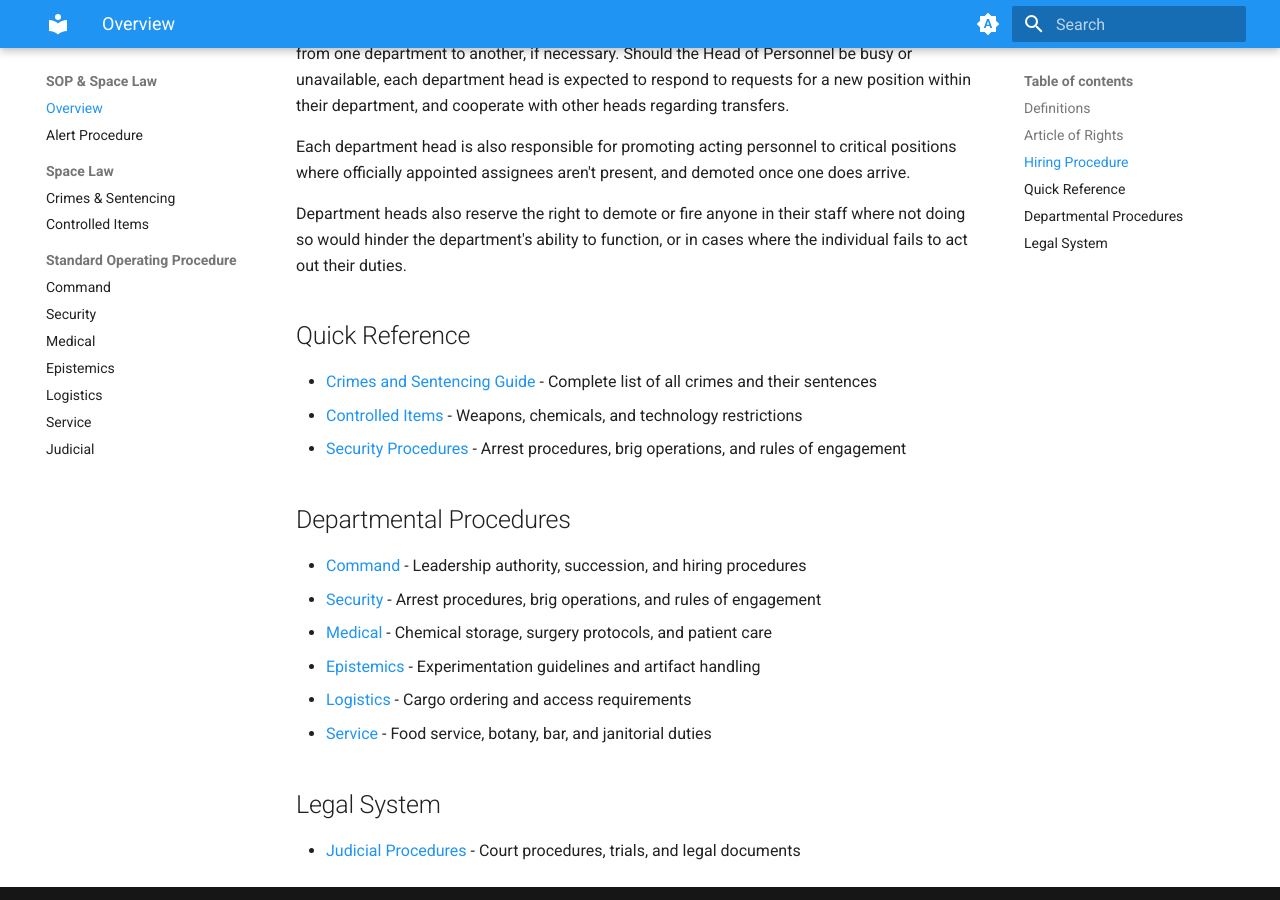
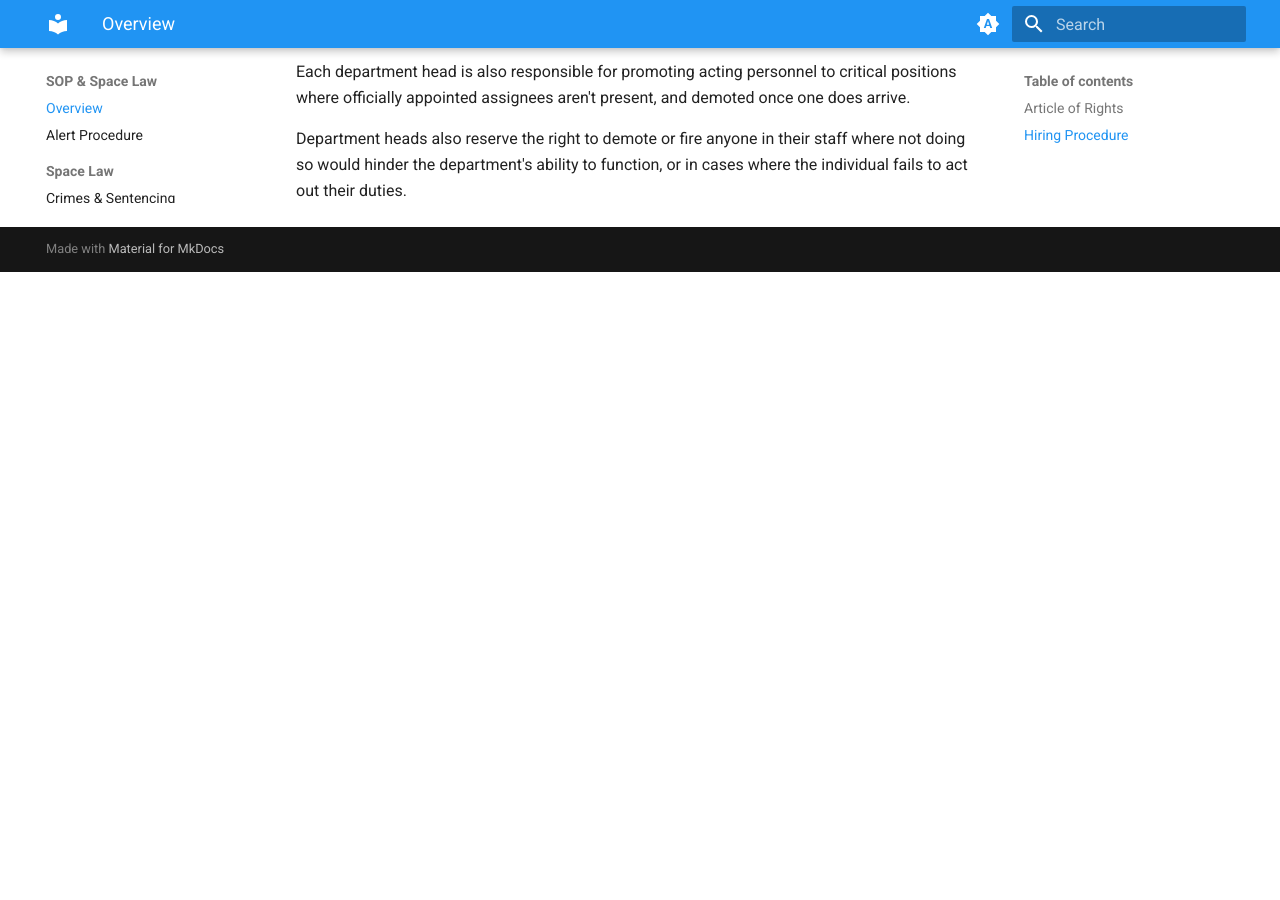
Before and after one commit to AlinaNova21/quantum-blue-site, an MkDocs documentation site: the page built from docs/sop/index.md, in a window 1280 px wide and 900 px high, scrolled down 1195 px. Built offline with MkDocs 1.6.1 and Material for MkDocs 9.7.7, drawn with Linux system fonts in a browser that asks for light colours; after the commit the page ends 1467 px from its top, so only the background shows below that.

```diff
--- a/docs/sop/index.md
+++ b/docs/sop/index.md
@@ -1,8 +1,6 @@
 # Standard Operating Procedures
 
 Standard Operating Procedure, or SOP, defines the rights, responsibilities and restrictions placed upon the working crew and each department.
-
-## Definitions {#definitions}
 
 For clarity, here's a list of definitions for recurring terms in these documents:
 
@@ -29,22 +27,3 @@ The Head of Personnel is normally in charge of hiring new staff and transferring
 Each department head is also responsible for promoting acting personnel to critical positions where officially appointed assignees aren't present, and demoted once one does arrive.
 
 Department heads also reserve the right to demote or fire anyone in their staff where not doing so would hinder the department's ability to function, or in cases where the individual fails to act out their duties.
-
-## Quick Reference {#quick-reference}
-
-- [Crimes and Sentencing Guide](crimes.md) - Complete list of all crimes and their sentences
-- [Controlled Items](controlled-items.md) - Weapons, chemicals, and technology restrictions
-- [Security Procedures](security.md) - Arrest procedures, brig operations, and rules of engagement
-
-## Departmental Procedures {#departments}
-
-- [Command](command.md) - Leadership authority, succession, and hiring procedures
-- [Security](security.md) - Arrest procedures, brig operations, and rules of engagement
-- [Medical](medical.md) - Chemical storage, surgery protocols, and patient care
-- [Epistemics](epistemics.md) - Experimentation guidelines and artifact handling
-- [Logistics](logistics.md) - Cargo ordering and access requirements
-- [Service](service.md) - Food service, botany, bar, and janitorial duties
-
-## Legal System {#judicial}
-
-- [Judicial Procedures](judicial.md) - Court procedures, trials, and legal documents
```
Also changed, not shown: docs/index.md (+4 -8 lines), 2 other files.
